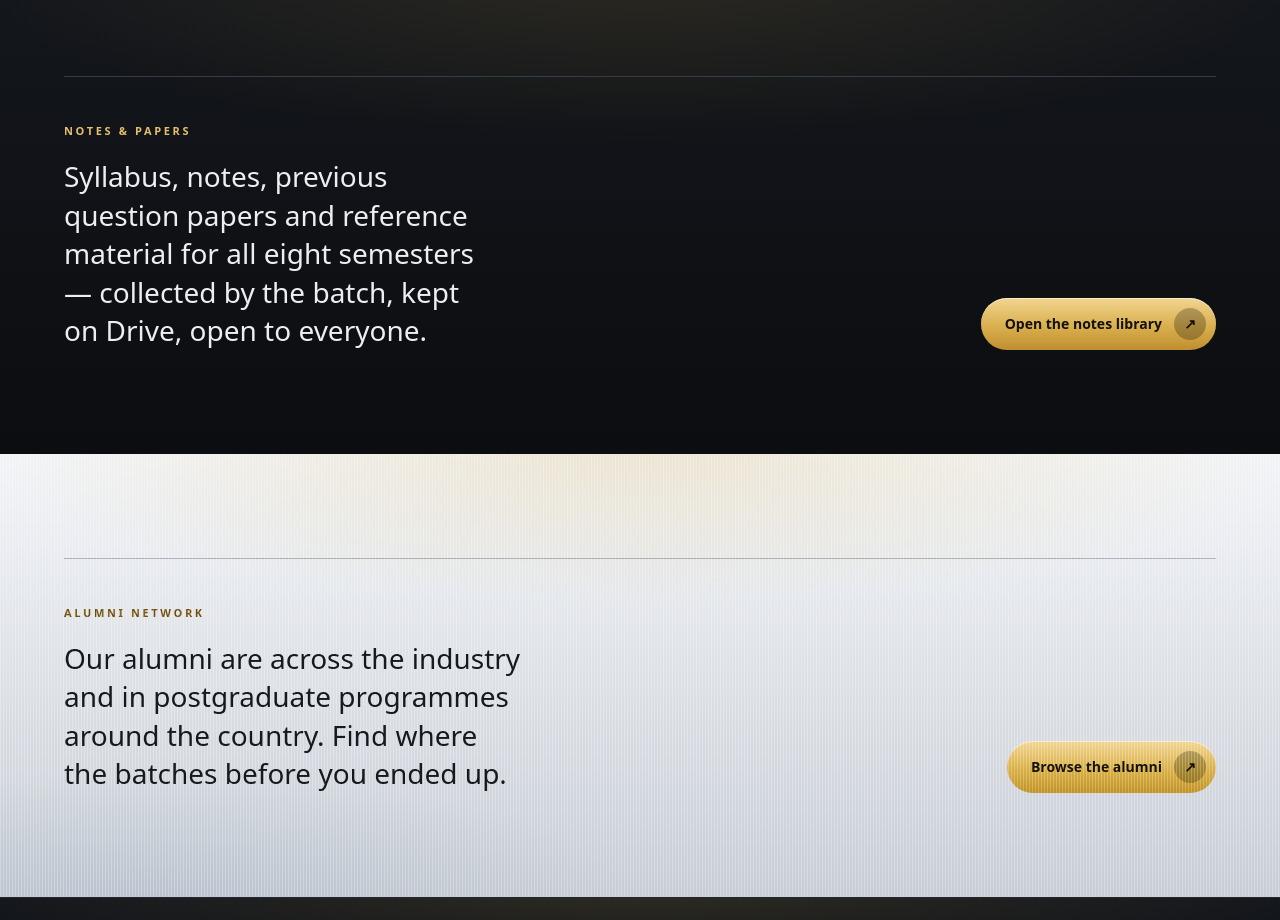
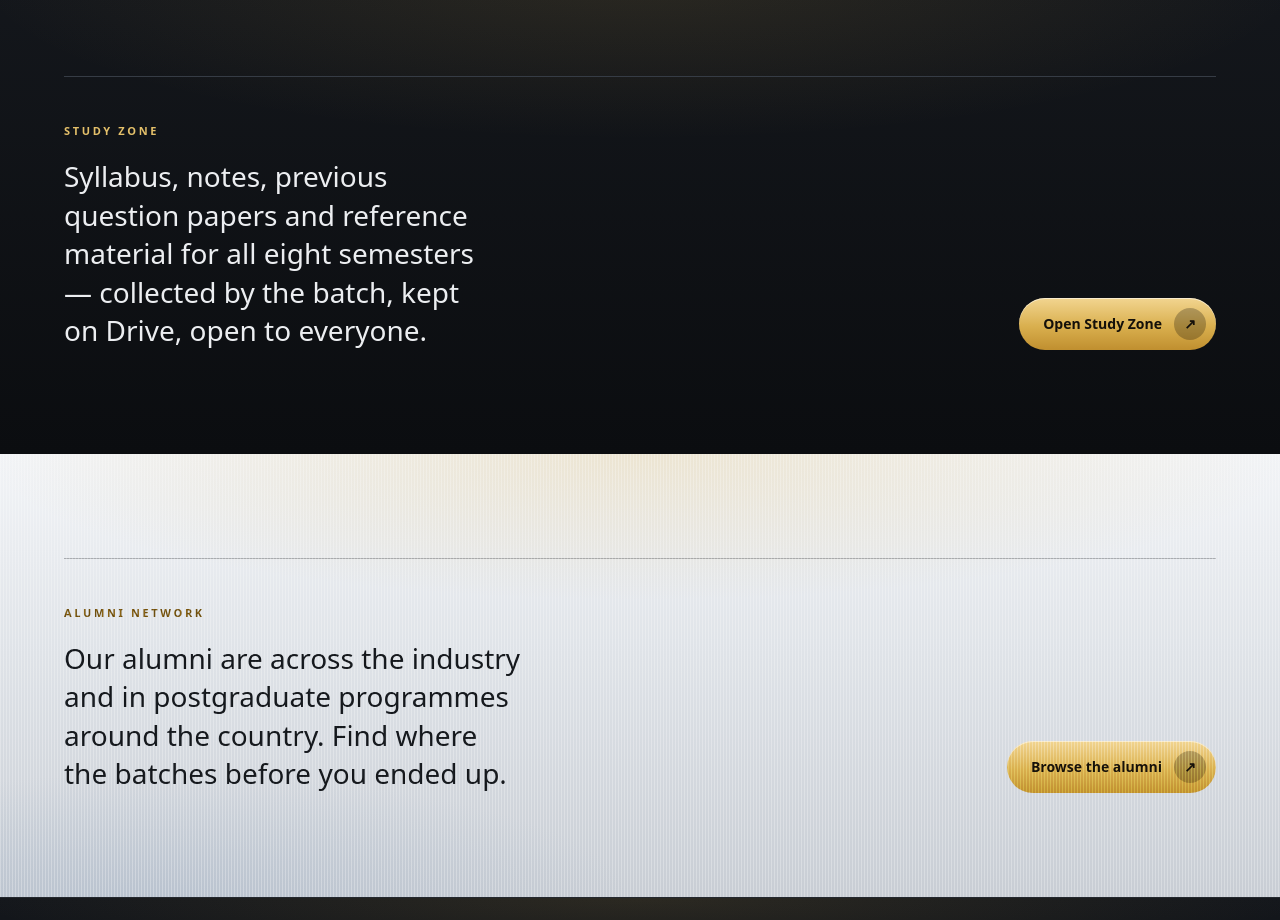
Before and after one commit to ajayda24/mech-association, a Next.js app: page / in a window 1280 px wide. Shown: the part 10620-11540 px from the top of the page. Built offline with nearby package versions, Linux system fonts and the light colour scheme; a web font is replaced by a local one.

Commit message:
changes in study zone text

```diff
--- a/src/components/sections/NotesTeaser.tsx
+++ b/src/components/sections/NotesTeaser.tsx
@@ -15,7 +15,7 @@ export function NotesTeaser() {
         <div className="border-line-strong flex flex-col gap-8 border-t pt-10 lg:flex-row lg:items-end lg:justify-between lg:gap-16">
           <div className="max-w-[52ch]">
             <span className="text-gold-300 text-[11px] font-semibold tracking-[0.24em] uppercase">
-              Notes &amp; Papers
+              Study Zone
             </span>
             <motion.p
               initial={{ opacity: 0, y: 18 }}
--- a/src/content/notes.ts
+++ b/src/content/notes.ts
@@ -86,7 +86,7 @@ export const notesCopy = {
   /** Landing-page one-liner. */
   teaser:
     "Syllabus, notes, previous question papers and reference material for all eight semesters — collected by the batch, kept on Drive, open to everyone.",
-  teaserCta: "Open the notes library",
+  teaserCta: "Open Study Zone",
   heading: ["Study Zone"],
   intro:
     "Pick your year, then the semester. Each one opens the shared Drive folder the committee keeps up to date.",
```
Also changed, not shown: public/committee/joinSecretary.jpeg.
